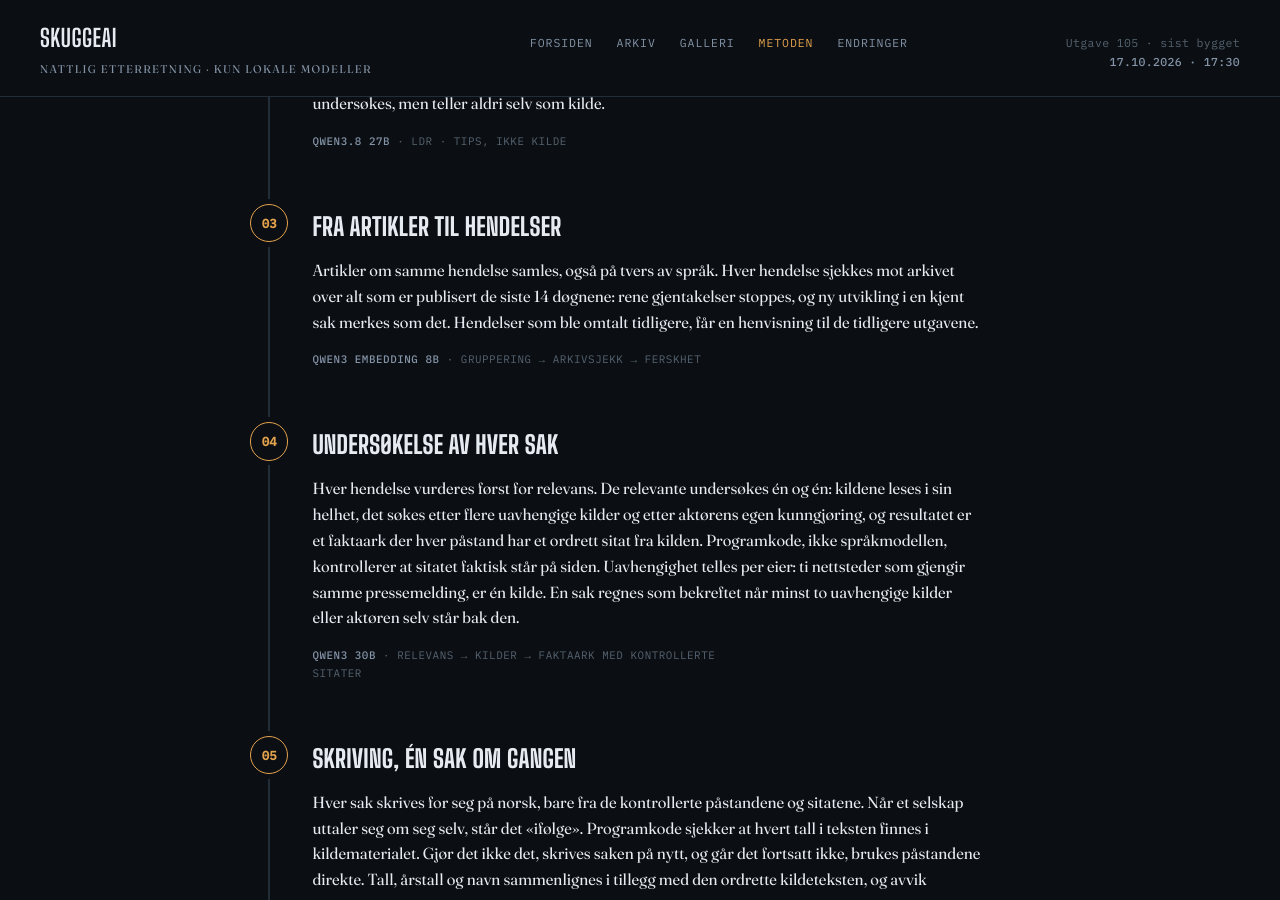
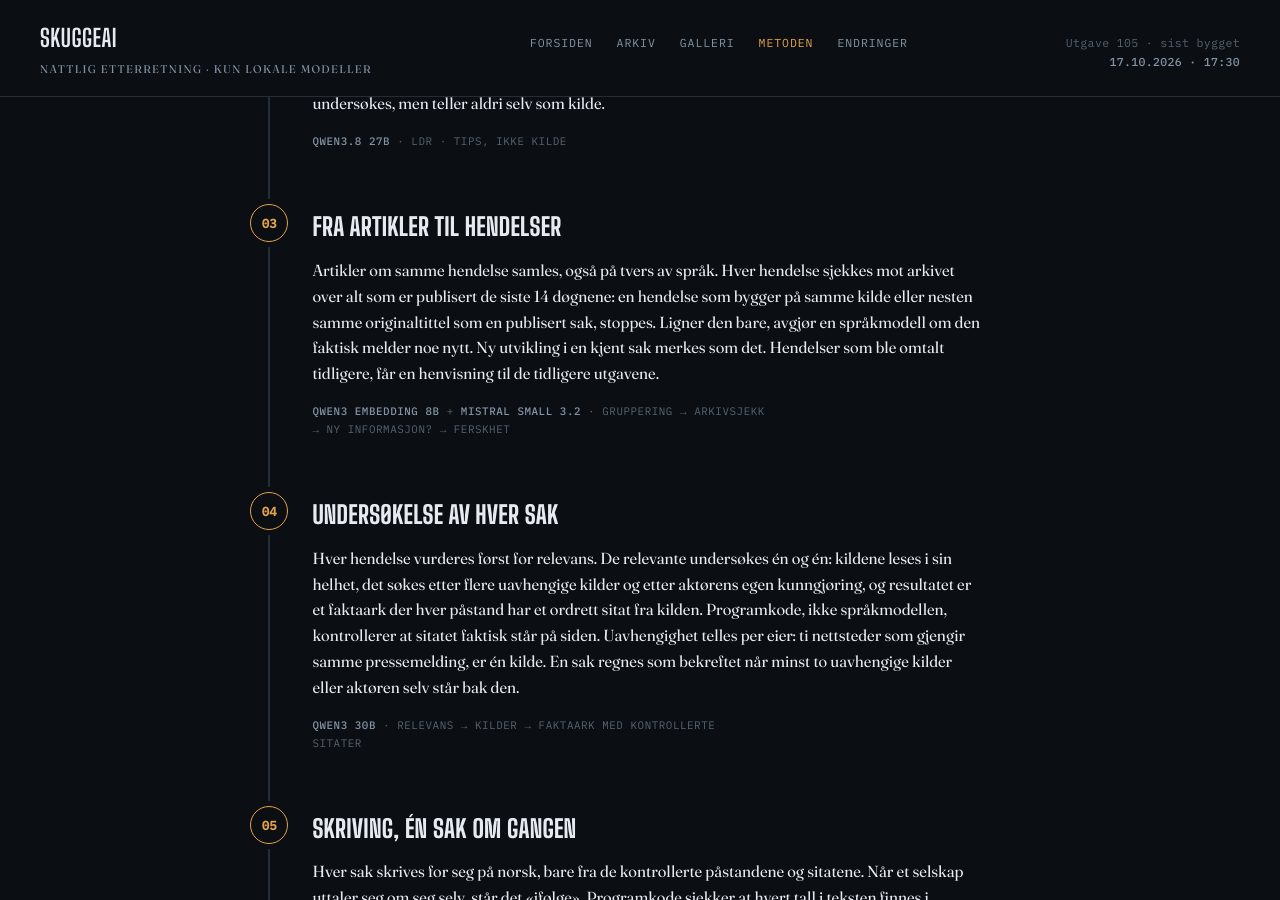
Before and after one commit to Skuggemannen/skuggeai-news, a Jekyll site: the page built from metoden.html, in a window 1280 px wide and 900 px high, scrolled down 1037 px. Built offline with Jekyll 4.4.1, drawn with Linux system fonts in a browser that asks for light colours.

Commit message:
Metoden: ny informasjon-steget (Mistral Small 3.2) i arkivsjekken

```diff
--- a/metoden.html
+++ b/metoden.html
@@ -45,8 +45,8 @@ hide_sidebar: true
     <div class="stage-rail"><div class="stage-node">03</div><div class="stage-line"></div></div>
     <div class="stage-body">
       <h3 class="stage-name">Fra artikler til hendelser</h3>
-      <p class="stage-desc">Artikler om samme hendelse samles, også på tvers av språk. Hver hendelse sjekkes mot arkivet over alt som er publisert de siste 14 døgnene: rene gjentakelser stoppes, og ny utvikling i en kjent sak merkes som det. Hendelser som ble omtalt tidligere, får en henvisning til de tidligere utgavene.</p>
-      <p class="stage-meta mono"><b>Qwen3 Embedding 8B</b> &middot; gruppering &rarr; arkivsjekk &rarr; ferskhet</p>
+      <p class="stage-desc">Artikler om samme hendelse samles, også på tvers av språk. Hver hendelse sjekkes mot arkivet over alt som er publisert de siste 14 døgnene: en hendelse som bygger på samme kilde eller nesten samme originaltittel som en publisert sak, stoppes. Ligner den bare, avgjør en språkmodell om den faktisk melder noe nytt. Ny utvikling i en kjent sak merkes som det. Hendelser som ble omtalt tidligere, får en henvisning til de tidligere utgavene.</p>
+      <p class="stage-meta mono"><b>Qwen3 Embedding 8B</b> + <b>Mistral Small 3.2</b> &middot; gruppering &rarr; arkivsjekk &rarr; ny informasjon? &rarr; ferskhet</p>
     </div>
   </div>
 
```
